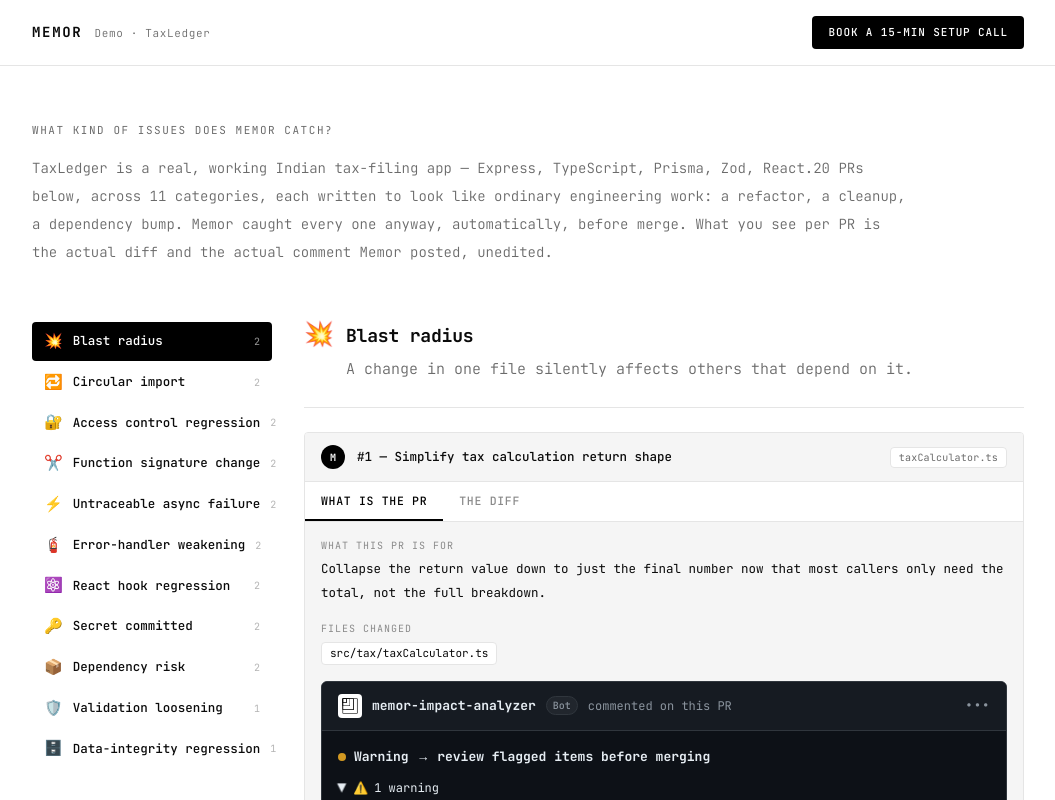
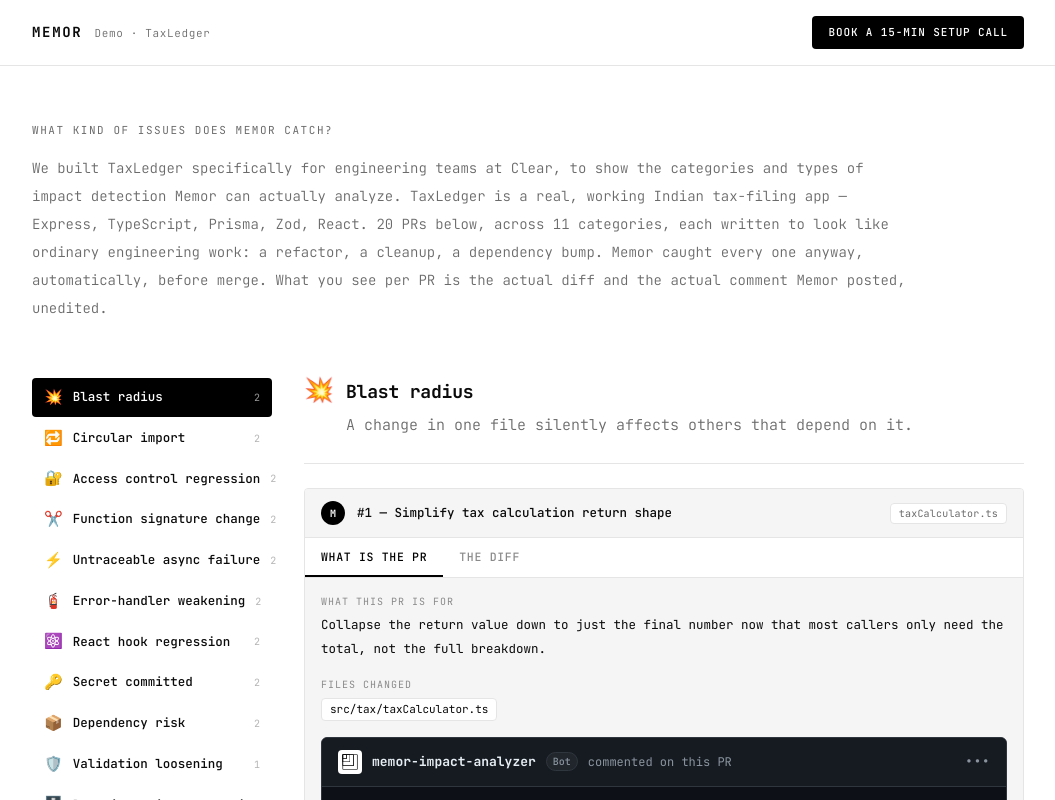
Before and after one commit to mukurpuri/memor-website, a Next.js app: page /demo/taxLedger in a window 1280 px wide. Shown: the top 800 px of the page, without its empty margins (112-1167 px from the left). Built offline with nearby package versions, Linux system fonts and the light colour scheme.

Commit message:
adding cnages

```diff
--- a/app/demo/taxLedger/page.tsx
+++ b/app/demo/taxLedger/page.tsx
@@ -714,11 +714,12 @@
             What kind of issues does Memor catch?
           </h1>
           <p className="max-w-[880px] text-sm font-light leading-7 text-[#6B6B6B]">
-            TaxLedger is a real, working Indian tax-filing app — Express, TypeScript, Prisma, Zod, React.
-            {totalPRs} PRs below, across {categories.length} categories, each written to look like
-            ordinary engineering work: a refactor, a cleanup, a dependency bump. Memor caught every one
-            anyway, automatically, before merge. What you see per PR is the actual diff and the actual
-            comment Memor posted, unedited.
+            We built TaxLedger specifically for engineering teams at Clear, to show the categories and
+            types of impact detection Memor can actually analyze. TaxLedger is a real, working Indian
+            tax-filing app — Express, TypeScript, Prisma, Zod, React. {totalPRs} PRs below, across{" "}
+            {categories.length} categories, each written to look like ordinary engineering work: a
+            refactor, a cleanup, a dependency bump. Memor caught every one anyway, automatically, before
+            merge. What you see per PR is the actual diff and the actual comment Memor posted, unedited.
           </p>
         </section>
 
```
